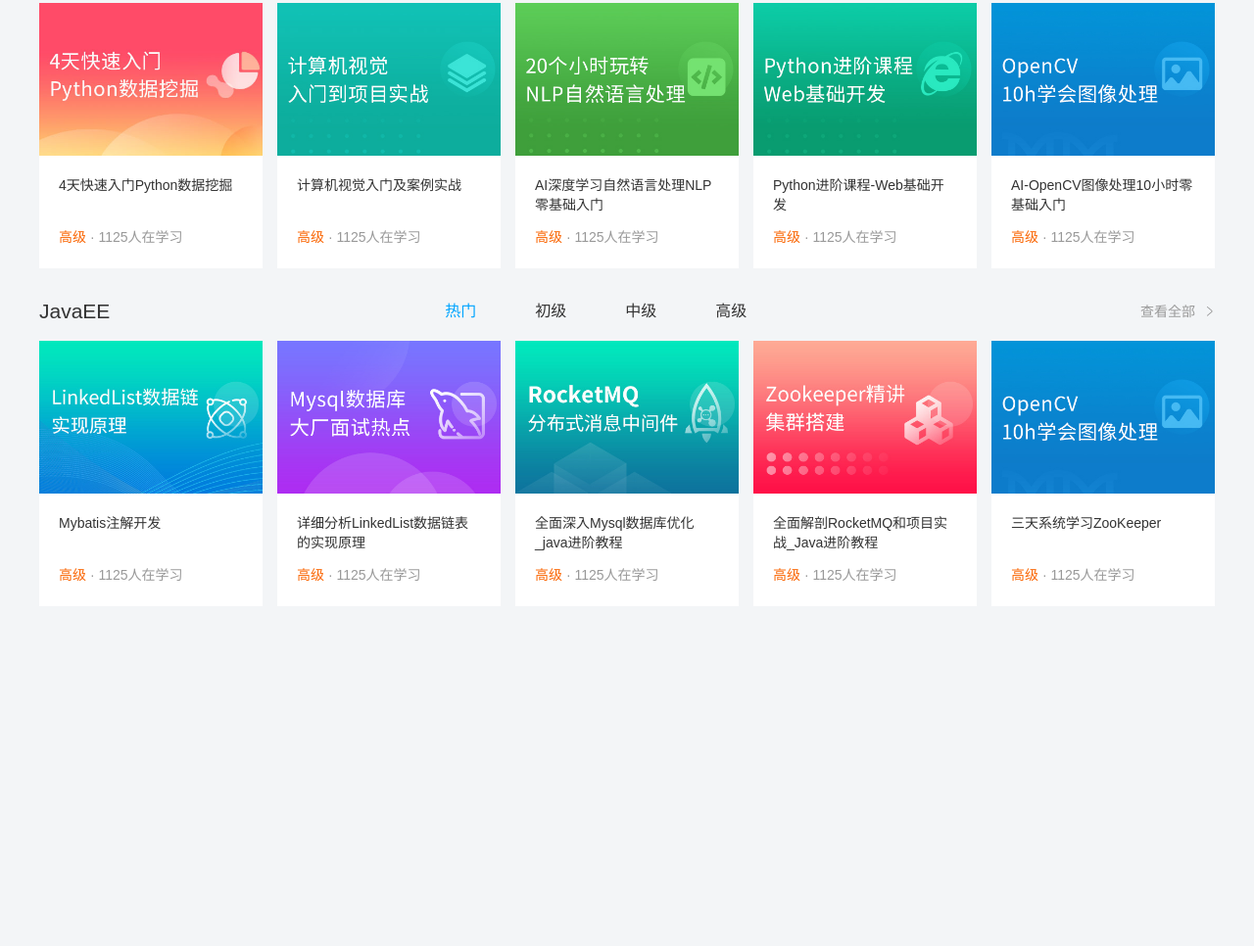
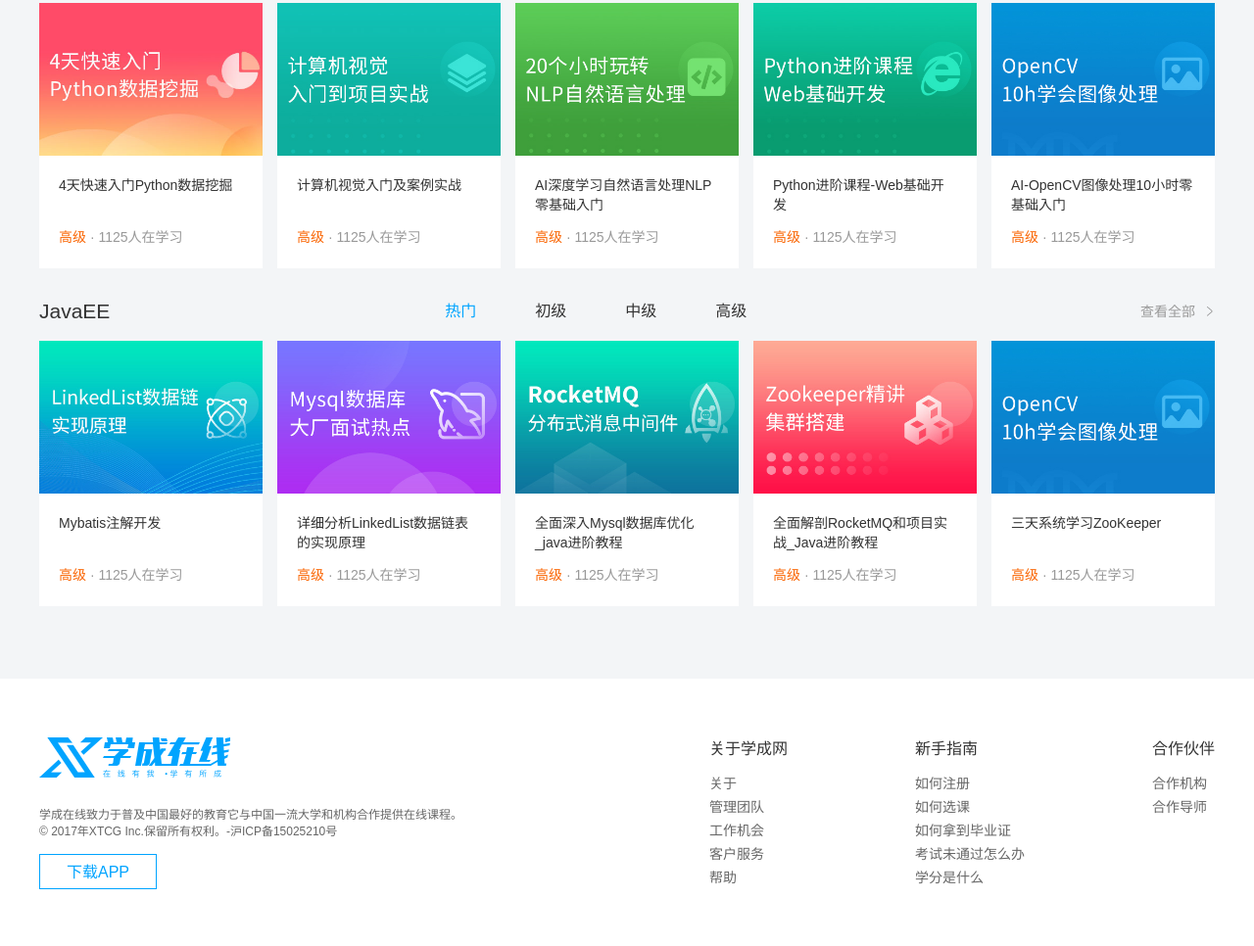
Before and after one commit to 202100202078/LearnOnline, a plain HTML site: page index.html in a window 1280 px wide. Shown: the part 2225-3191 px from the top of the page at 98% size. Before the commit the page ends 2858 px from the top, so only its background shows below. Drawn offline with Linux system fonts and the light colour scheme.

Commit message:
最终版本

```diff
--- a/css/index.css
+++ b/css/index.css
@@ -337,3 +337,59 @@
 .bd .right .up {
     margin-bottom: 15px;
 }
+
+.footer {
+    padding-top: 60px;
+    margin-top: 60px;
+    height: 273px;
+    background-color: #fff;
+}
+
+.footer .wrapper {
+    display: flex;
+    justify-content: space-between;
+}
+
+.footer .left {
+    width: 440px;
+    /* background-color: pink;  */
+}
+
+.footer p {
+    margin-top: 24px;
+    margin-bottom: 14px;
+    font-size: 12px;
+    line-height: 17px;
+    color: #666;
+}
+
+.footer .download {
+    display: block;
+    width: 120px;
+    height: 36px;
+    border: 1px solid #00a4ff;
+    text-align: center;
+    line-height: 36px;
+    font-size: 16px;
+    color: #00a4ff;
+}
+
+.footer .right {
+    display: flex;
+}
+
+.footer .right dt {
+    margin-bottom: 12px;
+    font-size: 16px;
+    line-height: 23px;
+}
+
+.footer dd a{
+    font-size: 14px;
+    line-height: 24px;
+    color: #666;
+}
+
+.footer dl {
+    margin-left: 130px;
+}
--- a/index.html
+++ b/index.html
@@ -492,6 +492,41 @@
             </ul>
         </div>
     </div>
+    <!-- footer -->
+    <div class="footer">
+        <div class="wrapper">
+            <div class="left">
+                <a href="#"><img src="./images/logo.png" alt=""></a>
+                <p>学成在线致力于普及中国最好的教育它与中国一流大学和机构合作提供在线课程。
+                    © 2017年XTCG Inc.保留所有权利。-沪ICP备15025210号
+                </p>
+                <a href="#" class="download">下载APP</a>
+            </div>
+            <div class="right">
+                <dl>
+                    <dt>关于学成网</dt>
+                    <dd><a href="#">关于</a></dd>
+                    <dd><a href="#">管理团队</a></dd>
+                    <dd><a href="#">工作机会</a></dd>
+                    <dd><a href="#">客户服务</a></dd>
+                    <dd><a href="#">帮助</a></dd>
+                </dl>
+                <dl>
+                    <dt>新手指南</dt>
+                    <dd><a href="#">如何注册</a></dd>
+                    <dd><a href="#">如何选课</a></dd>
+                    <dd><a href="#">如何拿到毕业证</a></dd>
+                    <dd><a href="#">考试未通过怎么办</a></dd>
+                    <dd><a href="#">学分是什么</a></dd>
+                </dl>
+                <dl>
+                    <dt>合作伙伴</dt>
+                    <dd><a href="#">合作机构</a></dd>
+                    <dd><a href="#">合作导师</a></dd>
+                </dl>
+            </div>
+        </div>
+    </div>
 </body>
 
 </html>
```
